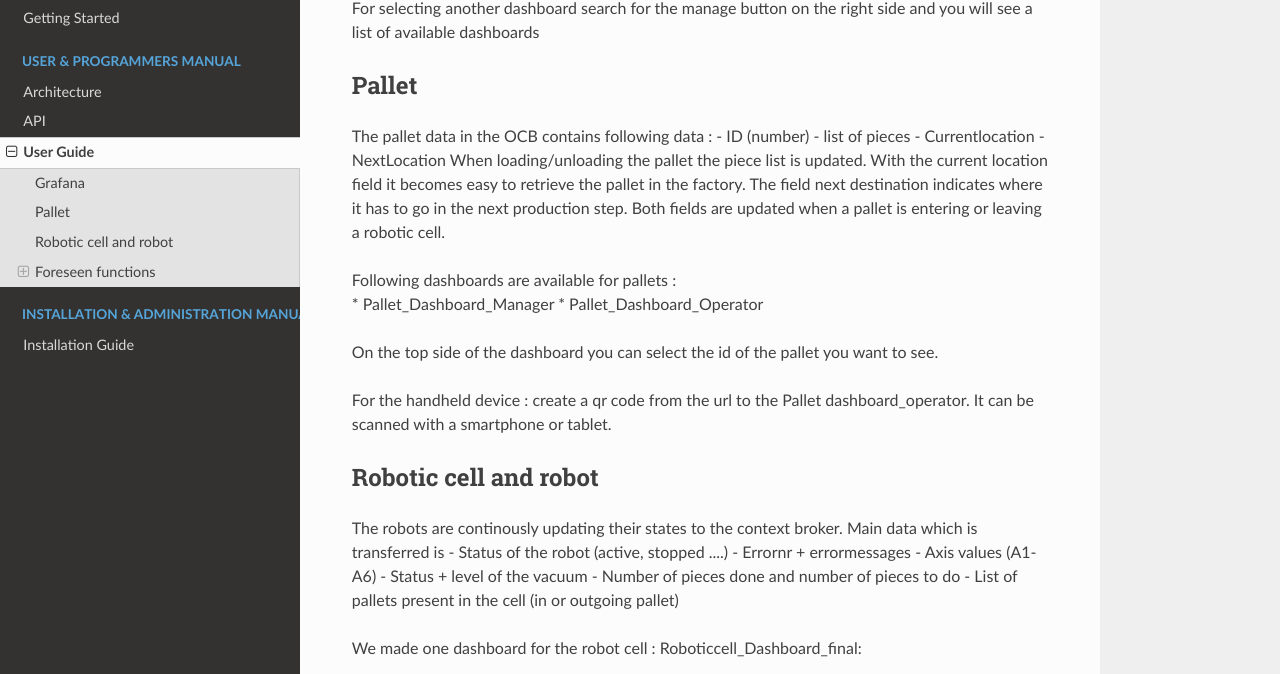
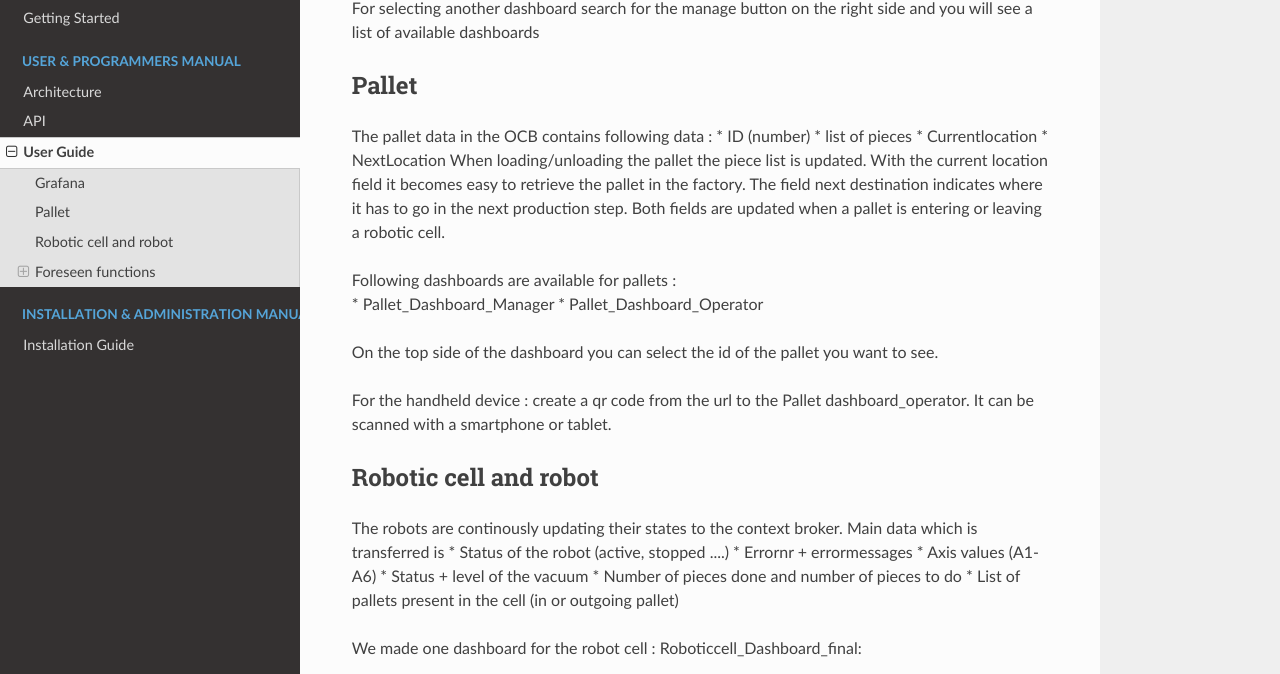
Before and after one commit to ramp-eu/JS2SF, an MkDocs documentation site: the page built from docs/usermanual.md, in a window 1280 px wide and 900 px high, scrolled down 304 px. Shown: the part 131-805 px from the top of the window. Built offline with MkDocs 1.6.1, drawn with Linux system fonts in a browser that asks for light colours; nearby versions of some CDN libraries; old or Windows-style settings are respelled for this version of MkDocs.

```diff
--- a/docs/usermanual.md
+++ b/docs/usermanual.md
@@ -16,10 +16,10 @@ For selecting another dashboard search for the manage button on the right side a
 
 ## Pallet
 The pallet data in the OCB contains following data :
-      - ID (number)
-      - list of pieces
-      - Currentlocation
-      - NextLocation
+      * ID (number)
+      * list of pieces
+      * Currentlocation
+      * NextLocation
 When loading/unloading the pallet the piece list is updated.
 With the current location field it becomes easy to retrieve the pallet in the factory. The field next destination indicates where it has to go in the next production step. Both fields are updated when a pallet is entering or leaving a robotic cell.
 
@@ -34,12 +34,12 @@ For the handheld device : create a qr code from the url to the Pallet dashboard_
 ## Robotic cell and robot
 
 The robots are continously updating their states to the context broker. Main data which is transferred is
-      - Status of the robot (active, stopped ....)
-      - Errornr + errormessages
-      - Axis values (A1-A6)
-      - Status + level of the vacuum
-      - Number of pieces done and number of pieces to do
-      - List of pallets present in the cell (in or outgoing pallet)
+      * Status of the robot (active, stopped ....)
+      * Errornr + errormessages
+      * Axis values (A1-A6)
+      * Status + level of the vacuum
+      * Number of pieces done and number of pieces to do
+      * List of pallets present in the cell (in or outgoing pallet)
 
 We made one dashboard for the robot cell :  Roboticcell_Dashboard_final:
 
```
